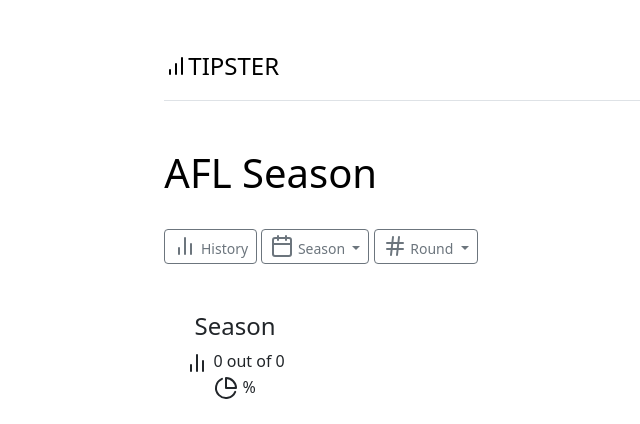
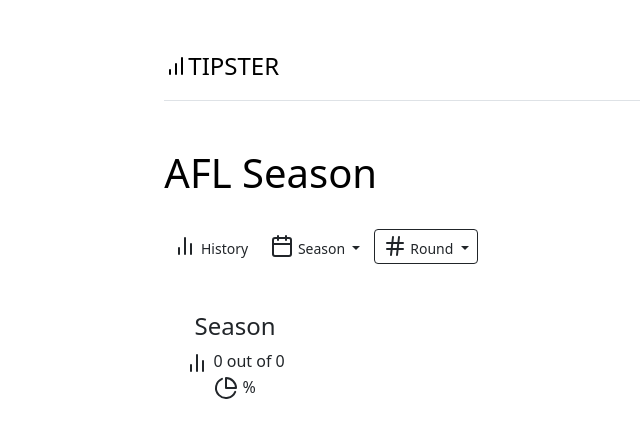
Before and after one commit to nickneos/tipster, a Flask app: template templates/index.html in a window 1280 px wide. Shown: the top 424 px of the page, without its empty margins (73-713 px from the left). Run offline with Flask 2, Linux system fonts and the light colour scheme; the template is opened without the code that fills it, so the values that code supplies are empty; parts of the project's set-up code (start-up, migrations or seed data) failed here and were passed over.

Commit message:
update buttons

```diff
--- a/templates/error.html
+++ b/templates/error.html
@@ -7,12 +7,12 @@
 <h1 class="text-body-emphasis">Ooops...That wasn't supposed to happen!</h1>
 <br>
 <div class="text-start">
-    <a class="btn btn-sm btn-outline-secondary" href="/history">
+    <a class="btn btn-sm" href="/history">
         <span data-feather="bar-chart-2" class="align-text-bottom"></span>
         History
     </a>
 
-    <button type="button" class="btn btn-sm btn-outline-secondary dropdown-toggle" data-bs-toggle="dropdown" aria-expanded="false">
+    <button type="button" class="btn btn-sm dropdown-toggle" data-bs-toggle="dropdown" aria-expanded="false">
         <span data-feather="calendar" class="align-text-bottom"></span>
         Season
     </button>
@@ -28,7 +28,7 @@
         {% endfor %}
     </ul>
 
-    <button type="button" class="btn btn-sm btn-outline-secondary dropdown-toggle" data-bs-toggle="dropdown" aria-expanded="false">
+    <button type="button" class="btn btn-sm dropdown-toggle" data-bs-toggle="dropdown" aria-expanded="false">
         <span data-feather="hash" class="align-text-bottom"></span>
         Round
     </button>
--- a/templates/history.html
+++ b/templates/history.html
@@ -7,12 +7,12 @@
 <h1 class="text-body-emphasis">Historical Performance</h1>
 <br>
 <div class="text-start">
-    <a class="btn btn-sm btn-outline-secondary" href="/history">
+    <a class="btn btn-sm active" href="/history">
         <span data-feather="bar-chart-2" class="align-text-bottom"></span>
         History
     </a>
 
-    <button type="button" class="btn btn-sm btn-outline-secondary dropdown-toggle" data-bs-toggle="dropdown" aria-expanded="false">
+    <button type="button" class="btn btn-sm dropdown-toggle" data-bs-toggle="dropdown" aria-expanded="false">
         <span data-feather="calendar" class="align-text-bottom"></span>
         Season
     </button>
@@ -28,7 +28,7 @@
         {% endfor %}
     </ul>
 
-    <button type="button" class="btn btn-sm btn-outline-secondary dropdown-toggle" data-bs-toggle="dropdown" aria-expanded="false">
+    <button type="button" class="btn btn-sm dropdown-toggle" data-bs-toggle="dropdown" aria-expanded="false">
         <span data-feather="hash" class="align-text-bottom"></span>
         Round
     </button>
--- a/templates/index.html
+++ b/templates/index.html
@@ -6,12 +6,12 @@
 <h1 class="text-body-emphasis">AFL Season {{ season }} </h1>
 <br>
 <div class="text-start">
-    <a class="btn btn-sm btn-outline-secondary" href="/history">
+    <a class="btn btn-sm" href="/history">
         <span data-feather="bar-chart-2" class="align-text-bottom"></span>
         History
     </a>
 
-    <button type="button" class="btn btn-sm btn-outline-secondary dropdown-toggle" data-bs-toggle="dropdown" aria-expanded="false">
+    <button type="button" class="btn btn-sm dropdown-toggle {% if round == 0 %}active{% endif %}" data-bs-toggle="dropdown" aria-expanded="false">
         <span data-feather="calendar" class="align-text-bottom"></span>
         Season
     </button>
@@ -27,7 +27,7 @@
         {% endfor %}
     </ul>
 
-    <button type="button" class="btn btn-sm btn-outline-secondary dropdown-toggle" data-bs-toggle="dropdown" aria-expanded="false">
+    <button type="button" class="btn btn-sm dropdown-toggle {% if round != 0 %}active{% endif %}" data-bs-toggle="dropdown" aria-expanded="false">
         <span data-feather="hash" class="align-text-bottom"></span>
         Round
     </button>
```
